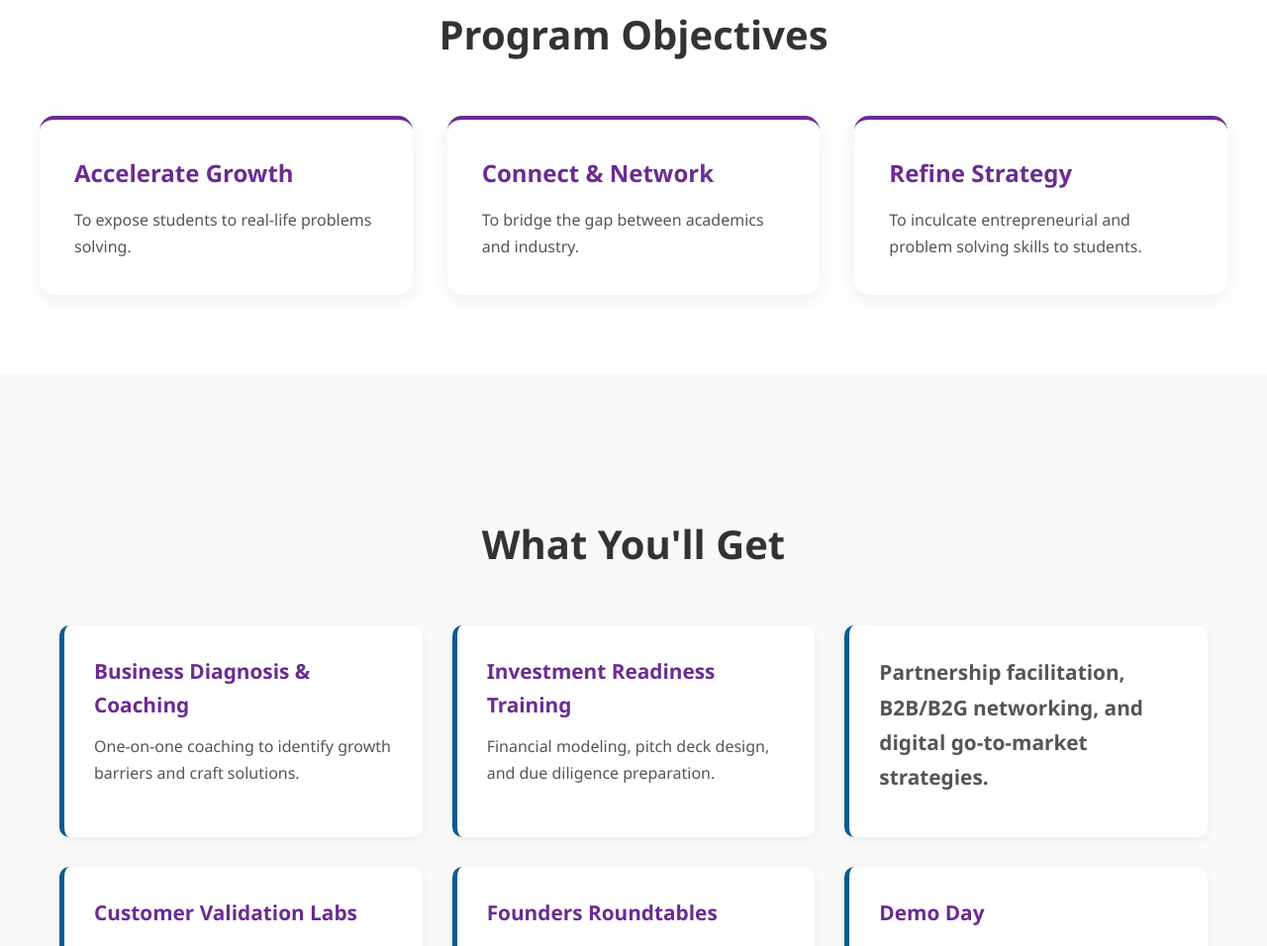
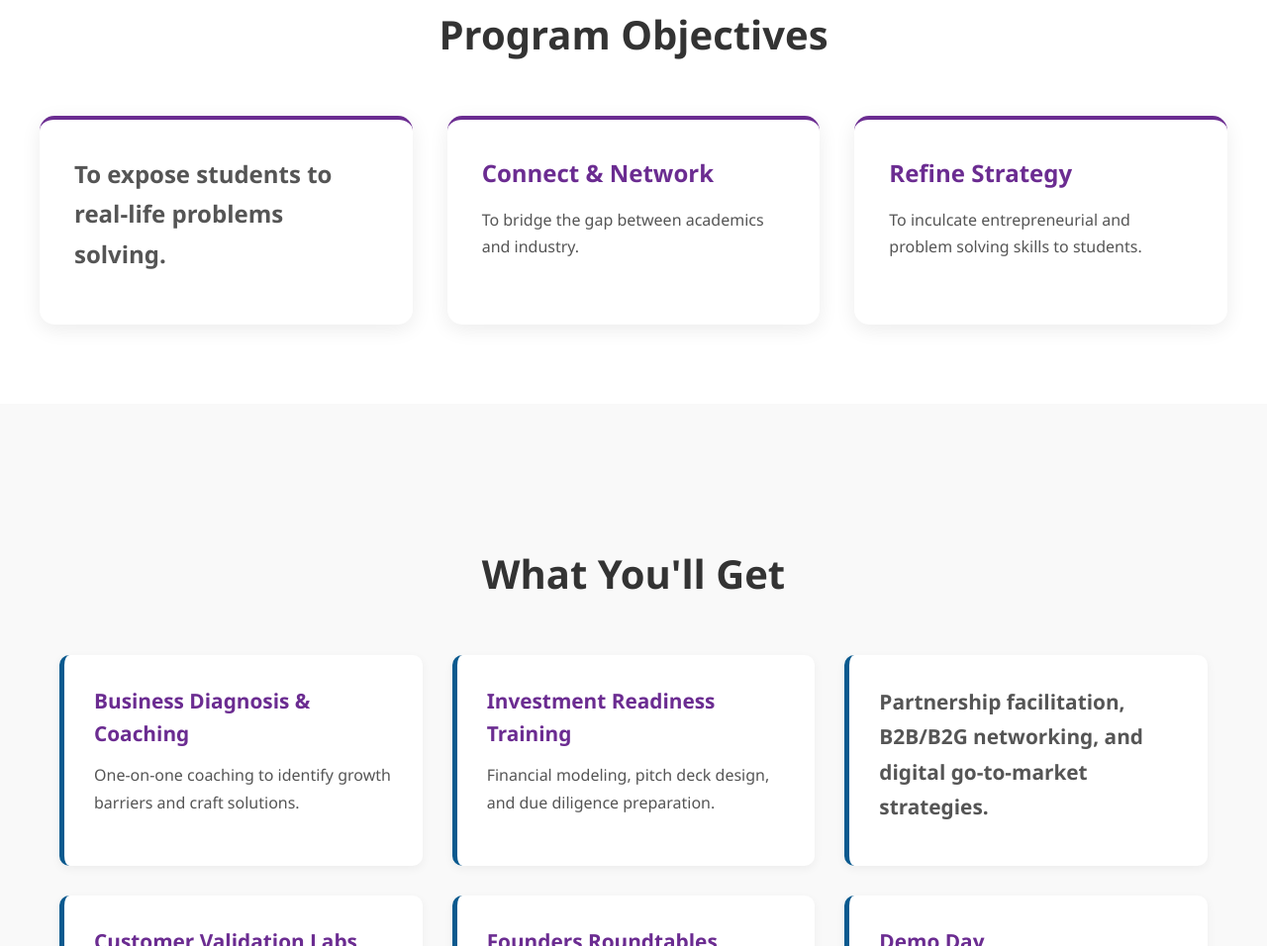
Before and after one commit to Abduolb/start-up-scale-for-lumilab, a plain HTML site: page index.html in a window 1280 px wide. Shown: the part 849-1805 px from the top of the page at 99% size. Drawn offline with Linux system fonts and the light colour scheme.

Commit message:
Correct HTML structure for program objective
Fixed HTML structure for 'Accelerate Growth' objective.

```diff
--- a/index.html
+++ b/index.html
@@ -547,8 +547,8 @@ Start-Up Scale Student Founder Hackathon is an intensive solution development pr
         <h2 class="section-title">Program Objectives</h2>
         <div class="objectives-grid">
             <div class="objective-card">
-                <h3> Accelerate Growth</h3>
-                <p>To expose students to real-life problems solving.</p>
+                <h3>  <p>To expose students to real-life problems solving.</p> </h3>
+
             </div>
             <div class="objective-card">
                 <h3> Connect & Network</h3>
```
